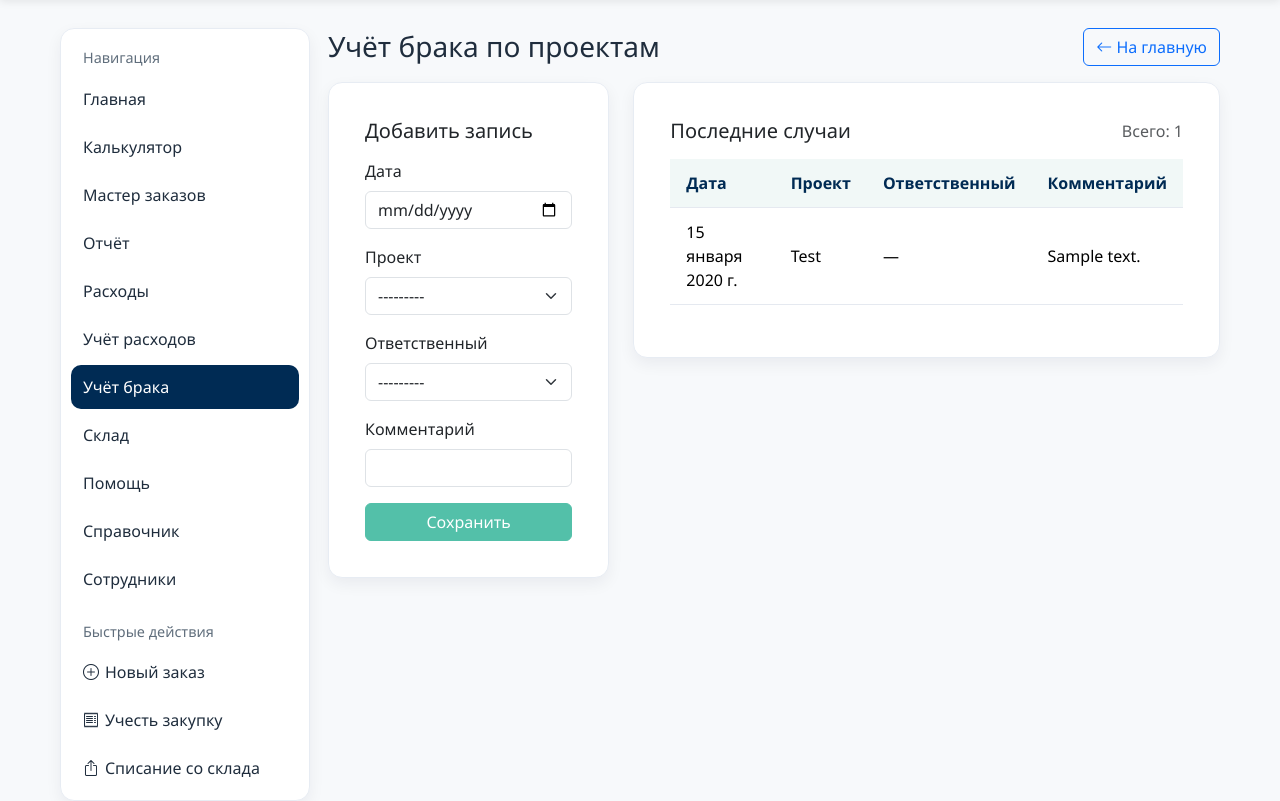
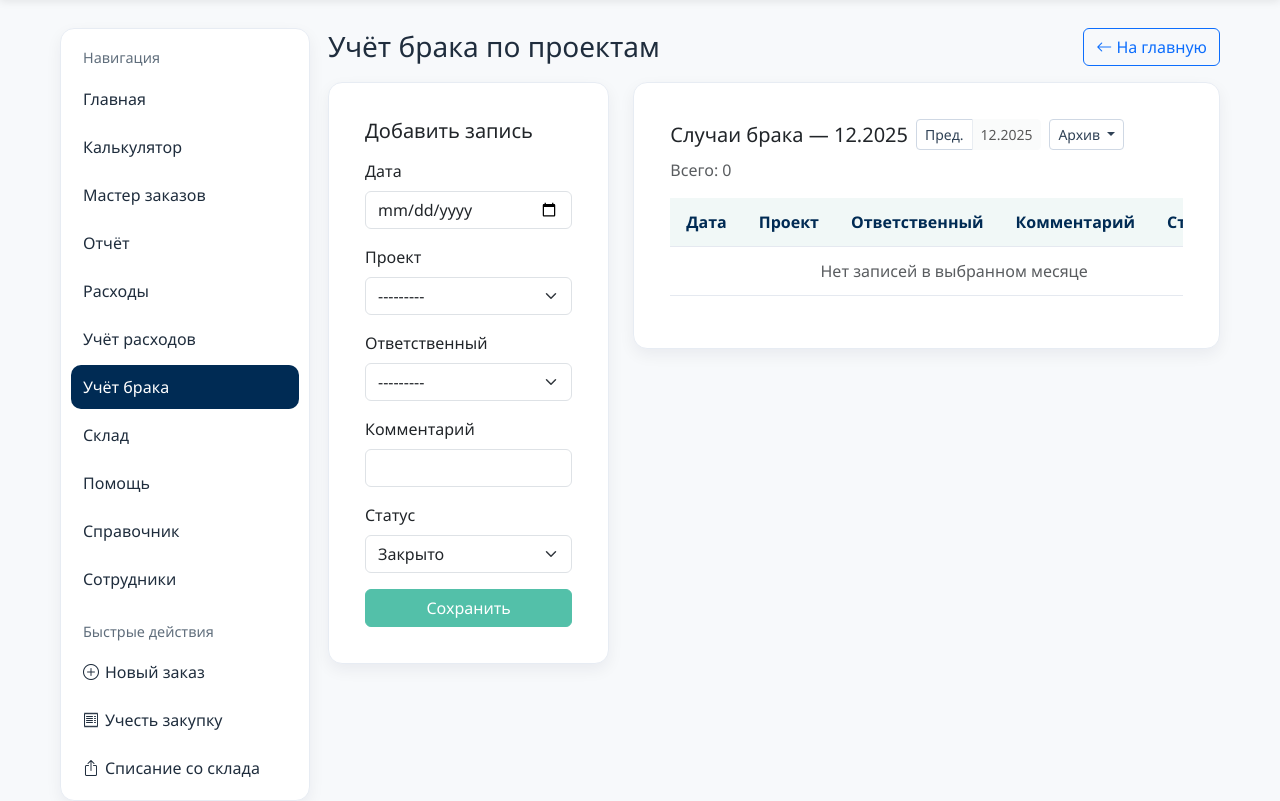
Before and after one commit to Janik77/grace, a Django app: page /defects/ in a window 1280 px wide. Shown: the part 88-889 px from the top of the page. Run offline with Django 5.2, Linux system fonts and the light colour scheme; data comes from the database, SQL or seed files in the repository; tables that the repository leaves empty hold one stand-in row (values such as "Sample post").

Commit message:
Add archive month navigation across portals

```diff
--- a/portal/forms.py
+++ b/portal/forms.py
@@ -172,12 +172,14 @@ class DefectRecordForm(forms.ModelForm):
     def __init__(self, *args, **kwargs):
         super().__init__(*args, **kwargs)
         for name, field in self.fields.items():
-            css_class = "form-select" if name in {"project", "responsible"} else "form-control"
+            css_class = (
+                "form-select" if name in {"project", "responsible", "status"} else "form-control"
+            )
             field.widget.attrs.setdefault("class", css_class)
 
     class Meta:
         model = DefectRecord
-        fields = ["report_date", "project", "responsible", "comment"]
+        fields = ["report_date", "project", "responsible", "comment", "status"]
         widgets = {
             "report_date": forms.DateInput(attrs={"type": "date"}),
         }
--- a/portal/models.py
+++ b/portal/models.py
@@ -183,6 +183,10 @@ class Expense(TimestampedModel):
 
 
 class DefectRecord(TimestampedModel):
+    class Status(models.TextChoices):
+        CLOSED = "closed", "Закрыто"
+        COMPLETED = "completed", "Завершено"
+
     report_date = models.DateField("Дата", default=date.today)
     project = models.ForeignKey(
         Order,
@@ -201,6 +205,12 @@ class DefectRecord(TimestampedModel):
         verbose_name="Ответственный",
     )
     comment = models.CharField("Комментарий", max_length=255, blank=True)
+    status = models.CharField(
+        "Статус",
+        max_length=20,
+        choices=Status.choices,
+        default=Status.CLOSED,
+    )
 
     class Meta:
         ordering = ["-report_date", "-created_at"]
--- a/portal/templates/portal/defects.html
+++ b/portal/templates/portal/defects.html
@@ -30,6 +30,10 @@
             <label class="form-label">Комментарий</label>
             {{ form.comment }}
           </div>
+          <div class="mb-3">
+            <label class="form-label">Статус</label>
+            {{ form.status }}
+          </div>
           <button type="submit" class="btn btn-primary w-100">Сохранить</button>
         </form>
       </div>
@@ -39,8 +43,31 @@
   <div class="col-lg-8">
     <div class="card">
       <div class="card-body">
-        <div class="d-flex justify-content-between align-items-center mb-3">
-          <h2 class="h5 mb-0">Последние случаи</h2>
+        <div class="d-flex justify-content-between align-items-center mb-3 flex-wrap gap-2">
+          <div class="d-flex align-items-center gap-2 flex-wrap">
+            <h2 class="h5 mb-0">Случаи брака — {{ defect_month.month_label }}</h2>
+            <div class="btn-group">
+              {% if defect_month.previous_month %}
+                <a class="btn btn-sm btn-outline-secondary" href="?month={{ defect_month.previous_month|date:'Y-m' }}">Пред.</a>
+              {% endif %}
+              <span class="btn btn-sm btn-light disabled">{{ defect_month.month_label }}</span>
+              {% if defect_month.next_month %}
+                <a class="btn btn-sm btn-outline-secondary" href="?month={{ defect_month.next_month|date:'Y-m' }}">След.</a>
+              {% endif %}
+            </div>
+            {% if defect_month.archive_months %}
+              <div class="dropdown">
+                <button class="btn btn-sm btn-outline-secondary dropdown-toggle" type="button" data-bs-toggle="dropdown" aria-expanded="false">
+                  Архив
+                </button>
+                <ul class="dropdown-menu">
+                  {% for month in defect_month.archive_months %}
+                    <li><a class="dropdown-item" href="?month={{ month|date:'Y-m' }}">{{ month|date:'m.Y' }}</a></li>
+                  {% endfor %}
+                </ul>
+              </div>
+            {% endif %}
+          </div>
           <span class="text-muted">Всего: {{ defects|length }}</span>
         </div>
         <div class="table-responsive">
@@ -51,19 +78,21 @@
                 <th>Проект</th>
                 <th>Ответственный</th>
                 <th>Комментарий</th>
+                <th>Статус</th>
               </tr>
             </thead>
             <tbody>
               {% for defect in defects %}
                 <tr>
-                  <td>{{ defect.report_date }}</td>
+                  <td>{{ defect.report_date|date:'d.m.Y' }}</td>
                   <td>{{ defect.project.title|default:'—' }}</td>
                   <td>{{ defect.responsible.full_name|default:'—' }}</td>
                   <td>{{ defect.comment|default:'—' }}</td>
+                  <td>{{ defect.get_status_display }}</td>
                 </tr>
               {% empty %}
                 <tr>
-                  <td colspan="4" class="text-center text-muted">Пока нет данных</td>
+                  <td colspan="5" class="text-center text-muted">Нет записей в выбранном месяце</td>
                 </tr>
               {% endfor %}
             </tbody>
--- a/portal/views.py
+++ b/portal/views.py
@@ -39,10 +39,13 @@ def _normalize_to_date(value):
 
 def _month_context(request, min_date, max_date):
     today = date.today()
-    min_date = _normalize_to_date(min_date) or today
-    max_date = _normalize_to_date(max_date) or today
+    data_min_date = _normalize_to_date(min_date)
+    data_max_date = _normalize_to_date(max_date)
 
-    default_month = date(max_date.year, max_date.month, 1)
+    min_date = data_min_date or today
+    max_date = max(data_max_date or today, today)
+
+    default_month = date(today.year, today.month, 1)
     month_param = request.GET.get("month")
     try:
         if month_param:
@@ -83,6 +86,17 @@ def _month_context(request, min_date, max_date):
     month_slug = current_month.strftime("%Y-%m")
     month_label = current_month.strftime("%m.%Y")
 
+    archive_months = []
+    if data_min_date and data_max_date:
+        cursor = date(data_max_date.year, data_max_date.month, 1)
+        min_archive_month = date(data_min_date.year, data_min_date.month, 1)
+        while cursor >= min_archive_month:
+            archive_months.append(cursor)
+            if cursor.month == 1:
+                cursor = date(cursor.year - 1, 12, 1)
+            else:
+                cursor = date(cursor.year, cursor.month - 1, 1)
+
     return {
         "month_start": current_month,
         "month_end": month_end,
@@ -90,6 +104,7 @@ def _month_context(request, min_date, max_date):
         "next_month": next_month,
         "month_slug": month_slug,
         "month_label": month_label,
+        "archive_months": archive_months,
     }
 
 
@@ -489,6 +504,15 @@ def usage(request):
 def defects(request):
     defect_qs = DefectRecord.objects.select_related("project", "responsible")
 
+    defect_bounds = defect_qs.aggregate(
+        min_date=Min("report_date"), max_date=Max("report_date")
+    )
+    defect_month = _month_context(
+        request,
+        defect_bounds.get("min_date"),
+        defect_bounds.get("max_date"),
+    )
+
     if request.method == "POST":
         form = DefectRecordForm(request.POST)
         if form.is_valid():
@@ -499,9 +523,13 @@ def defects(request):
     else:
         form = DefectRecordForm(initial={"report_date": date.today()})
 
-    defects_list = defect_qs.order_by("-report_date", "-created_at")
+    defects_list = defect_qs.filter(
+        report_date__gte=defect_month["month_start"],
+        report_date__lt=defect_month["month_end"],
+    ).order_by("-report_date", "-created_at")
     context = {
         "form": form,
         "defects": defects_list,
+        "defect_month": defect_month,
     }
     return render(request, "portal/defects.html", context)
```
Also changed, not shown: portal/admin.py (+9 -2 lines), portal/templates/portal/expenses.html (+13 -1 lines), portal/templates/portal/index.html (+15 -1 lines), portal/templates/portal/report.html (+14 -0 lines), portal/migrations/0008_defectrecord_status.py (added).
